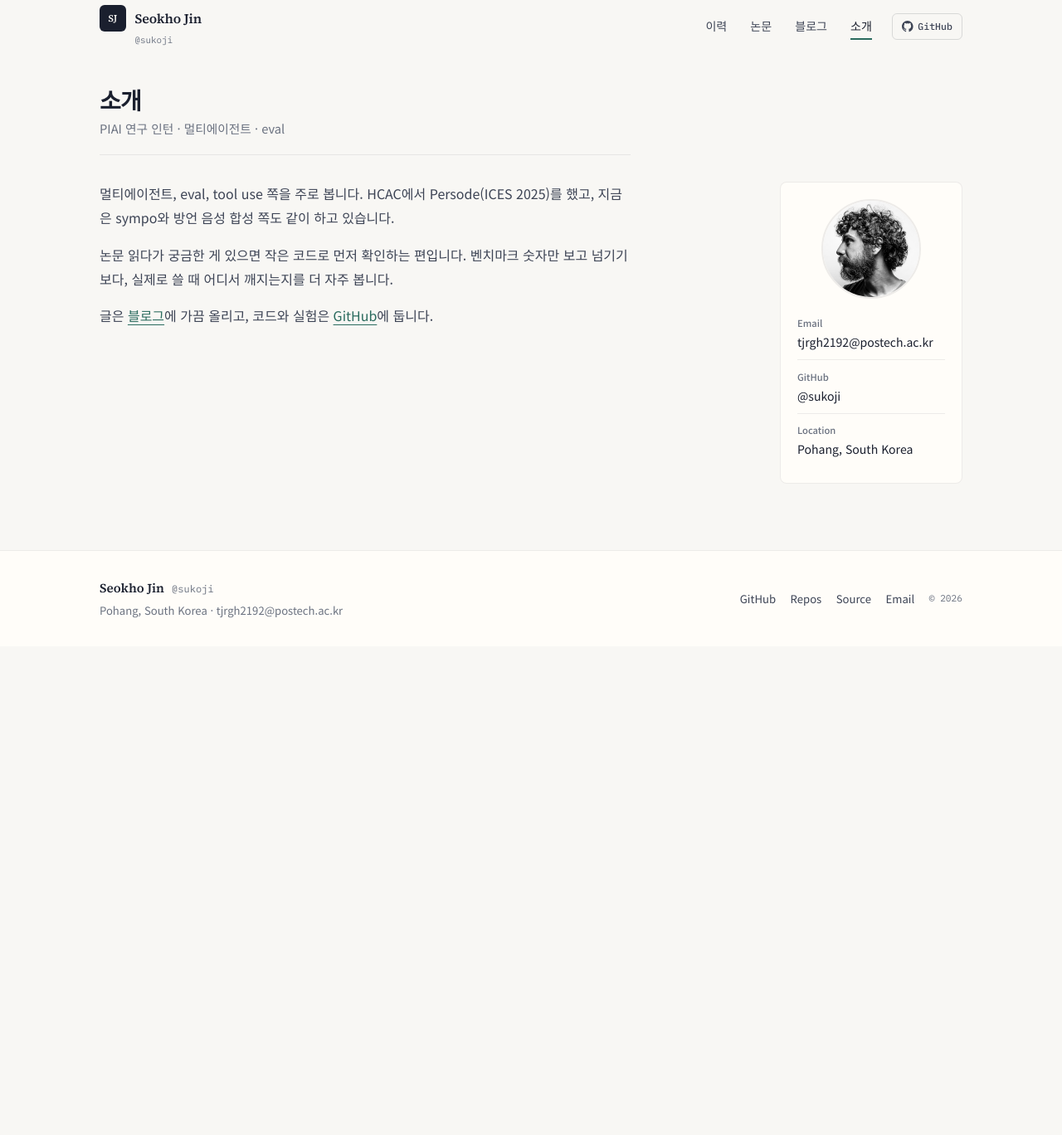
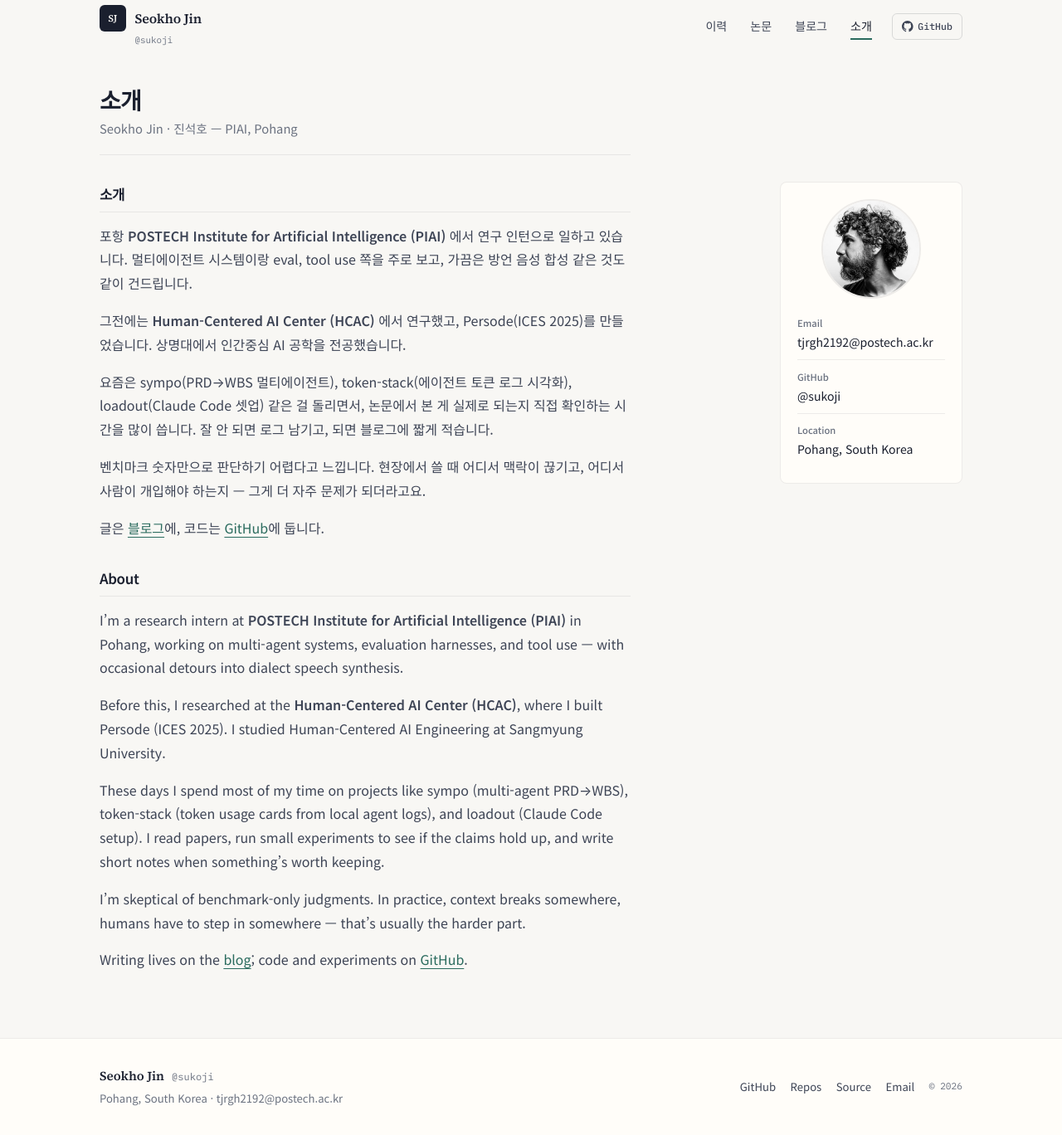
Before and after one commit to sukoji/sukoji.github.io, a Jekyll site: the page built from about.md, in a window 1280 px wide and 1368 px high. Shown: the whole window at 83% size. Built offline with Jekyll 4.4.1, drawn with Linux system fonts in a browser that asks for light colours.

Commit message:
Rewrite about page in Korean and English with a natural tone.
Add bilingual sections and align home bio copy with the updated introduction.

Co-authored-by: Cursor <cursoragent@cursor.com>

```diff
--- a/about.md
+++ b/about.md
@@ -2,11 +2,29 @@
 layout: about
 title: 소개
 permalink: /about/
-lead: PIAI 연구 인턴 · 멀티에이전트 · eval
+lead: Seokho Jin · 진석호 — PIAI, Pohang
 ---
 
-멀티에이전트, eval, tool use 쪽을 주로 봅니다. HCAC에서 Persode(ICES 2025)를 했고, 지금은 sympo와 방언 음성 합성 쪽도 같이 하고 있습니다.
+## 소개
 
-논문 읽다가 궁금한 게 있으면 작은 코드로 먼저 확인하는 편입니다. 벤치마크 숫자만 보고 넘기기보다, 실제로 쓸 때 어디서 깨지는지를 더 자주 봅니다.
+포항 **POSTECH Institute for Artificial Intelligence (PIAI)** 에서 연구 인턴으로 일하고 있습니다. 멀티에이전트 시스템이랑 eval, tool use 쪽을 주로 보고, 가끔은 방언 음성 합성 같은 것도 같이 건드립니다.
 
-글은 [블로그]({{ '/blog/' | relative_url }})에 가끔 올리고, 코드와 실험은 [GitHub]({{ site.author.github }})에 둡니다.
+그전에는 **Human-Centered AI Center (HCAC)** 에서 연구했고, Persode(ICES 2025)를 만들었습니다. 상명대에서 인간중심 AI 공학을 전공했습니다.
+
+요즘은 sympo(PRD→WBS 멀티에이전트), token-stack(에이전트 토큰 로그 시각화), loadout(Claude Code 셋업) 같은 걸 돌리면서, 논문에서 본 게 실제로 되는지 직접 확인하는 시간을 많이 씁니다. 잘 안 되면 로그 남기고, 되면 블로그에 짧게 적습니다.
+
+벤치마크 숫자만으로 판단하기 어렵다고 느낍니다. 현장에서 쓸 때 어디서 맥락이 끊기고, 어디서 사람이 개입해야 하는지 — 그게 더 자주 문제가 되더라고요.
+
+글은 [블로그]({{ '/blog/' | relative_url }})에, 코드는 [GitHub]({{ site.author.github }})에 둡니다.
+
+## About
+
+I'm a research intern at **POSTECH Institute for Artificial Intelligence (PIAI)** in Pohang, working on multi-agent systems, evaluation harnesses, and tool use — with occasional detours into dialect speech synthesis.
+
+Before this, I researched at the **Human-Centered AI Center (HCAC)**, where I built Persode (ICES 2025). I studied Human-Centered AI Engineering at Sangmyung University.
+
+These days I spend most of my time on projects like sympo (multi-agent PRD→WBS), token-stack (token usage cards from local agent logs), and loadout (Claude Code setup). I read papers, run small experiments to see if the claims hold up, and write short notes when something's worth keeping.
+
+I'm skeptical of benchmark-only judgments. In practice, context breaks somewhere, humans have to step in somewhere — that's usually the harder part.
+
+Writing lives on the [blog]({{ '/blog/' | relative_url }}); code and experiments on [GitHub]({{ site.author.github }}).
--- a/assets/css/main.css
+++ b/assets/css/main.css
@@ -1285,6 +1285,20 @@ body.is-post {
   margin-bottom: 0;
 }
 
+.about-main.prose h2 {
+  font-family: var(--font-sans);
+  font-size: 1.05rem;
+  font-weight: 700;
+  margin: 2rem 0 0.85rem;
+  padding-bottom: 0.35rem;
+  border-bottom: 1px solid var(--border);
+  color: var(--ink);
+}
+
+.about-main.prose h2:first-child {
+  margin-top: 0;
+}
+
 .about-sidebar {
   position: sticky;
   top: calc(var(--header-h) + 1.5rem);
```
Also changed, not shown: index.md (+3 -2 lines).
